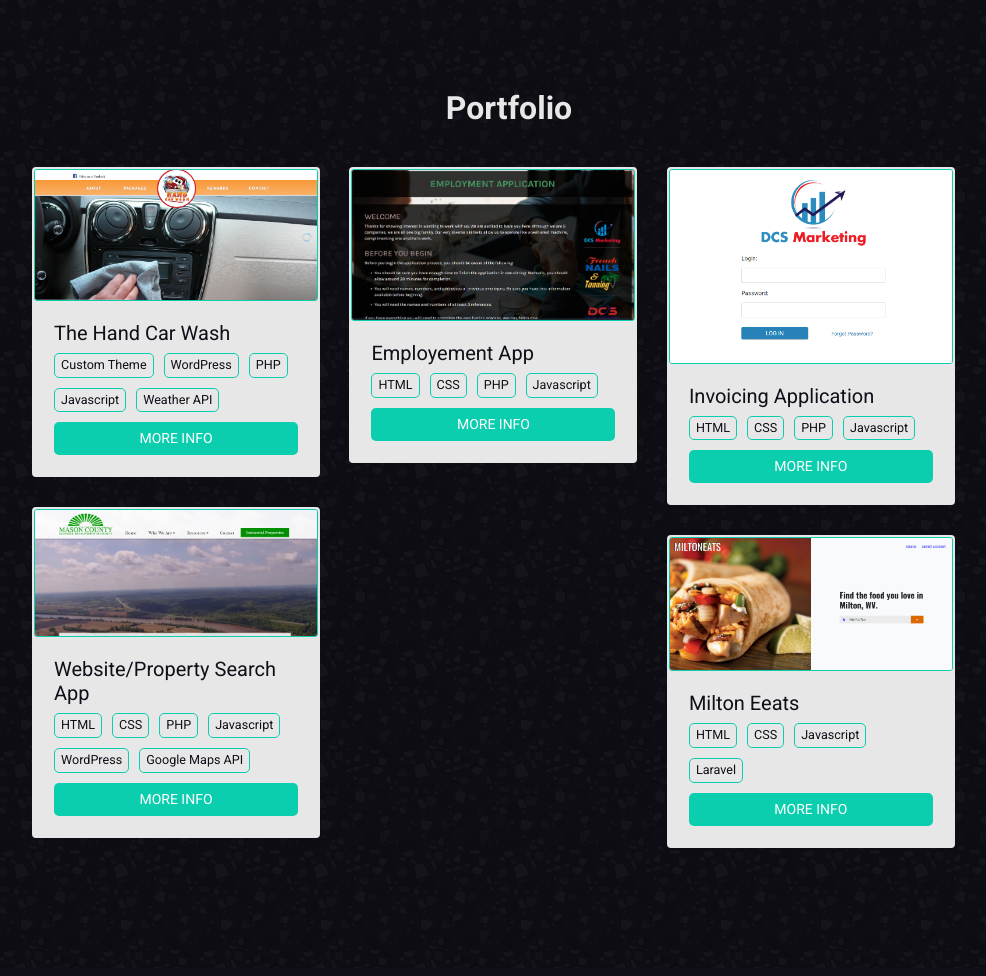
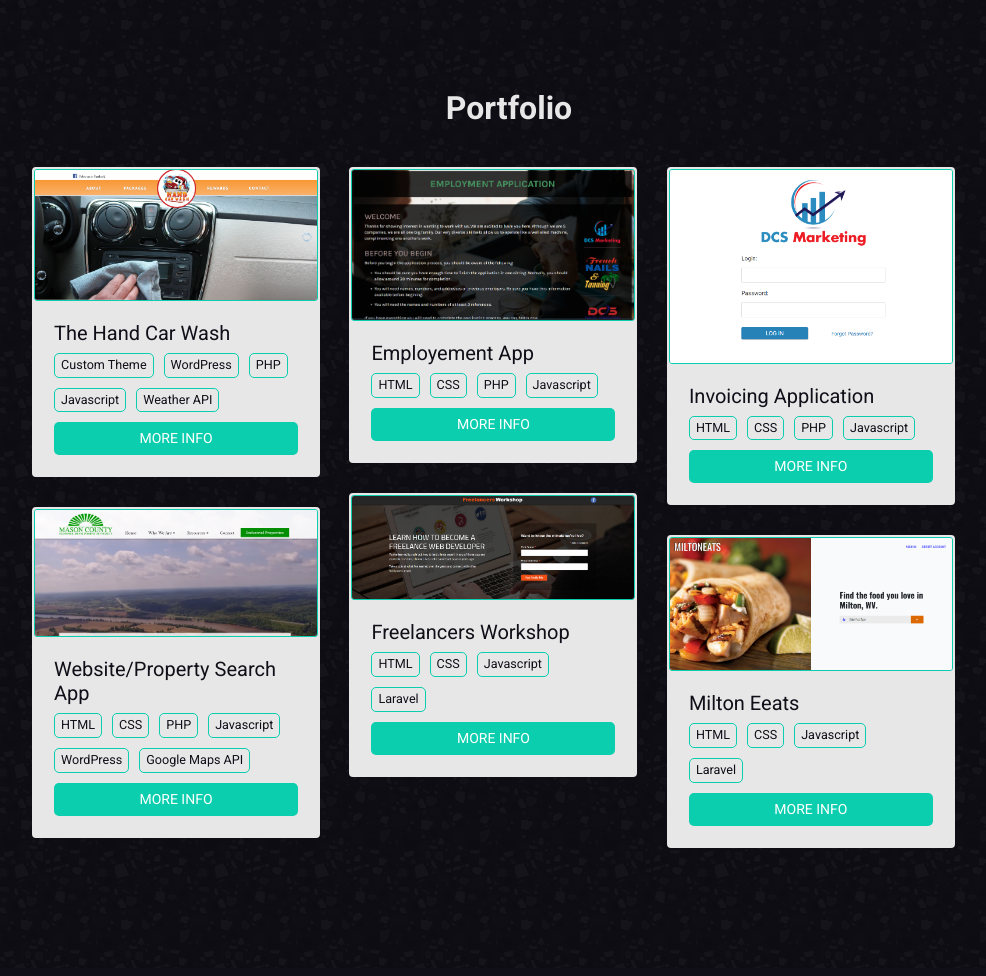
Before and after one commit to jddev81/jdsimpkins.me, a PHP site: page / in a window 1280 px wide. Shown: the part 4080-5056 px from the top of the page, without its empty margins (131-1117 px from the left). Run offline with PHP 8.4, Linux system fonts and the light colour scheme; some libraries are stand-ins or nearby versions.

Commit message:
add Freelancers Workshop to portfolio

```diff
--- a/index.php
+++ b/index.php
@@ -545,6 +545,22 @@
 
 
 
+				<div class="card wow fadeInUp" style="width: 18rem;">
+					<img class="card-img-top" src="img/portfolio/freelancersWorkshop.PNG" alt="Freelancers Workshop">
+					<div class="card-body">
+						<h5>Freelancers Workshop</h5>
+						<ul>
+							<li>HTML</li>
+							<li>CSS</li>
+							<li>Javascript</li>
+							<li>Laravel</li>
+						</ul>
+						<a href="portfolio.php?item=freelancers-workshop">More Info</a>
+				  	</div>
+				</div>
+
+
+
 			</div>
 
 			<div class="mosaic-col">
--- /dev/null
+++ b/portfolioAbout/freelancers-workshop.php
@@ -0,0 +1,5 @@
+<p>I wanted to build freelancers workshop to help those that have just learned to code, turn that new skill into some money. I freelanced for many years and learned a lot over that time period. This is my way of giving back to the community.</p>
+
+<p>This is a work in progress. I'm not sure when things will be officially launched. Right now, I have a simple landing page up to capture the email addresses of folks that are interested.</p>
+
+<h4>STATUS: In Progress</h4>
```
Also changed, not shown: inc/portfolio.php (+8 -0 lines).
